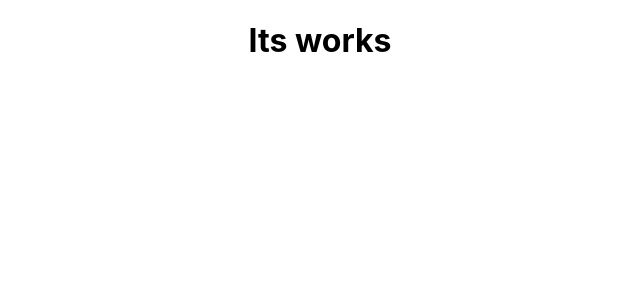
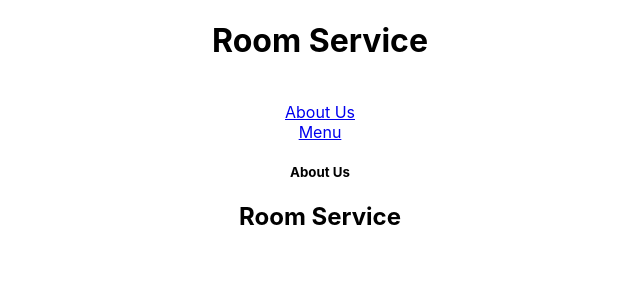
Before and after one commit to Ollie-Judge/room-service, a React (Create React App) app: page / in a window 1280 px wide. Shown: the top 300 px of the page, without its empty margins (320-960 px from the left). Built offline with nearby package versions, Linux system fonts and the light colour scheme.

Commit message:
added a basic layout

```diff
--- a/src/App.css
+++ b/src/App.css
@@ -1,38 +1,3 @@
 .App {
   text-align: center;
 }
-
-.App-logo {
-  height: 40vmin;
-  pointer-events: none;
-}
-
-@media (prefers-reduced-motion: no-preference) {
-  .App-logo {
-    animation: App-logo-spin infinite 20s linear;
-  }
-}
-
-.App-header {
-  background-color: #282c34;
-  min-height: 100vh;
-  display: flex;
-  flex-direction: column;
-  align-items: center;
-  justify-content: center;
-  font-size: calc(10px + 2vmin);
-  color: white;
-}
-
-.App-link {
-  color: #61dafb;
-}
-
-@keyframes App-logo-spin {
-  from {
-    transform: rotate(0deg);
-  }
-  to {
-    transform: rotate(360deg);
-  }
-}
--- a/src/App.js
+++ b/src/App.js
@@ -1,9 +1,14 @@
 import "./App.css";
+import Header from "./components/header";
+import About from "./components/about";
+import Footer from "./components/footer";
 
 function App() {
   return (
     <div className="App">
-      <h1>Its works</h1>
+      <Header />
+      <About />
+      <Footer />
     </div>
   );
 }
--- /dev/null
+++ b/src/components/about.js
@@ -0,0 +1,15 @@
+import React from "react";
+
+const About = () => {
+  return (
+    <div id="about">
+      <div>
+        <h5>About Us</h5>
+      </div>
+
+      <div></div>
+    </div>
+  );
+};
+
+export default About;
--- /dev/null
+++ b/src/components/footer.js
@@ -0,0 +1,17 @@
+import React from "react";
+
+const Footer = () => {
+  return (
+    <footer>
+      <div className="footer-box">
+        <div>
+          <h2>Room Service</h2>
+        </div>
+
+        <div className="socialMedia"></div>
+      </div>
+    </footer>
+  );
+};
+
+export default Footer;
--- /dev/null
+++ b/src/components/header.js
@@ -0,0 +1,23 @@
+import React from "react";
+import "../styling/header.css";
+
+const Header = () => {
+  return (
+    <header>
+      <h1>Room Service</h1>
+
+      <nav>
+        <ul>
+          <li>
+            <a href="#about">About Us</a>
+          </li>
+          <li>
+            <a href="#menu">Menu</a>
+          </li>
+        </ul>
+      </nav>
+    </header>
+  );
+};
+
+export default Header;
--- /dev/null
+++ b/src/styling/header.css
@@ -0,0 +1,4 @@
+ul {
+  list-style-type: none;
+  display: inline;
+}
```
Also changed, not shown: src/components/menu.js (added, +15 -0 lines).
